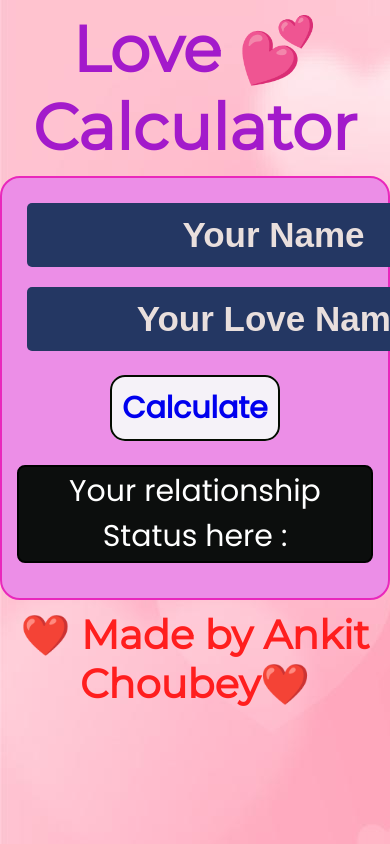
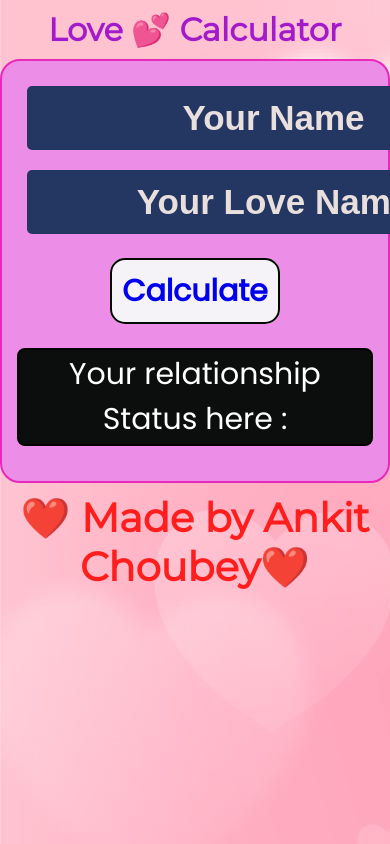
Before and after one commit to ankitchoubeyy/LoveCalculator, a plain HTML site: page index.html in a window 390 px wide. Shown: the top 844 px of the page. Drawn offline with nearby package versions, Linux system fonts and the light colour scheme.

Commit message:
Update style.css

```diff
--- a/style.css
+++ b/style.css
@@ -27,6 +27,11 @@ body{
     color: rgb(163, 26, 203);
     padding-top: 10px;
 }
+@media screen and (max-width: 390px){
+    .heading{
+        font-size: 2rem;
+    }
+  }
 .container{
     display: flex;
     flex-direction: row;
```
